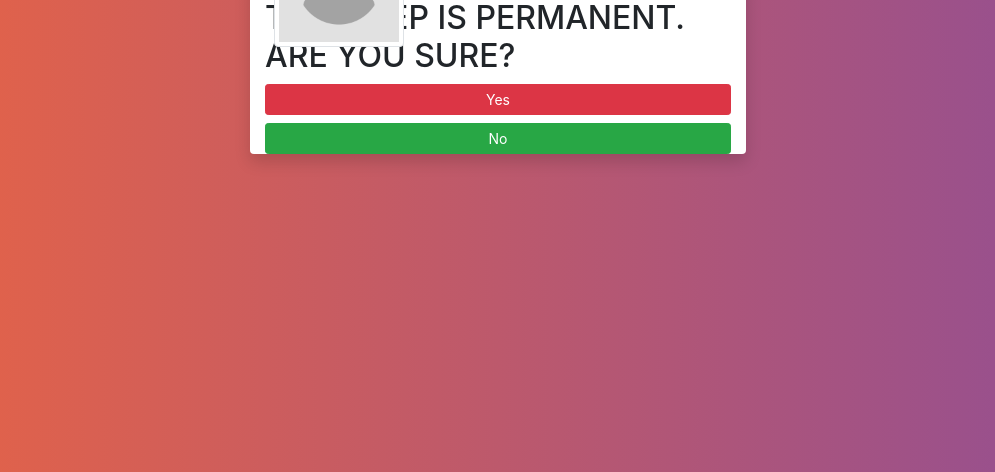
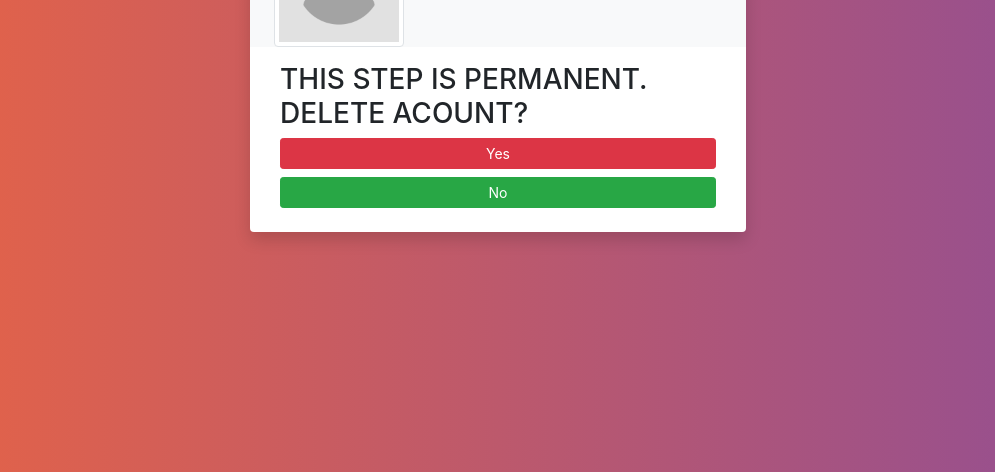
Before and after one commit to mohabrabie/EgyFund-Donation-System-by-Django, a Django app: page /accounts/profile/1/delete in a window 1280 px wide. Shown: the part 211-683 px from the top of the page, without its empty margins (142-1137 px from the left). Run offline with Django 3.2, Linux system fonts and the light colour scheme; the visitor is signed in with stand-in values (Sample User, id 1); data comes from the database, SQL or seed files in the repository; some libraries are stand-ins or nearby versions.

Commit message:
Finished user deletion

```diff
--- a/accounts/templates/accounts/profile_delete.html
+++ b/accounts/templates/accounts/profile_delete.html
@@ -41,14 +41,19 @@
                         </div>
                     </div>
                 </div>
+                <div class="bg-light p-4 d-flex justify-content-end text-center">
 
+                </div>
                 <!-- User info -->
                 <div class="container">
-                    <h2>THIS STEP IS PERMANENT. ARE YOU SURE?</h2>
-                    <div>
-                        <a href="#" class="btn btn-danger btn-sm btn-block">Yes</a>
-                        <a href="#" class="btn btn-success btn-sm btn-block">No</a>
+                    <div class="container">
+                        <h3 class="pt-3">THIS STEP IS PERMANENT. DELETE ACOUNT?</h3>
+                        <div class="pb-4">
+                            <a href="{% url 'accounts_delete_confirm' user.id %}" class="btn btn-danger btn-sm btn-block">Yes</a>
+                            <a href="{% url 'profile' user.id %}" class="btn btn-success btn-sm btn-block">No</a>
+                        </div>
                     </div>
+
                 </div>
                 <!-- End of user info -->
             </div>
--- a/accounts/urls.py
+++ b/accounts/urls.py
@@ -14,6 +14,7 @@ urlpatterns = [
     path("profile/<int:user_id>/projects", views.user_projects, name="accounts_projects"),
     path("profile/<int:user_id>/donations", views.user_donations, name="accounts_donations"),
     path("profile/<int:user_id>/delete", views.profile_delete, name="accounts_delete"),
+    path("profile/<int:user_id>/delete/confirm", views.profile_delete_confirm, name="accounts_delete_confirm"),
     path("forbidden/", views.forbidden, name="forbidden"),
     path("activate/<uidb64>/<token>", views.verify, name='activate'),
     path("test/", views.test, name="test"),
--- a/accounts/views.py
+++ b/accounts/views.py
@@ -218,3 +218,15 @@ def profile_delete(request, user_id):
         "user": user,
     }
     return render(request, "accounts/profile_delete.html", context)
+
+
+@login_required
+def profile_delete_confirm(request, user_id):
+    user = get_object_or_404(CustomUser, id=user_id)
+    if user.id != request.user.id:
+        return redirect("forbidden")
+    # print("Account deleted")
+    user = CustomUser.objects.get(id=request.user.id)
+    user.delete()
+    messages.success(request, "Account has been deleted.")
+    return redirect("logout")
```
Also changed, not shown: accounts/templates/accounts/tmp.html (+9 -0 lines).
